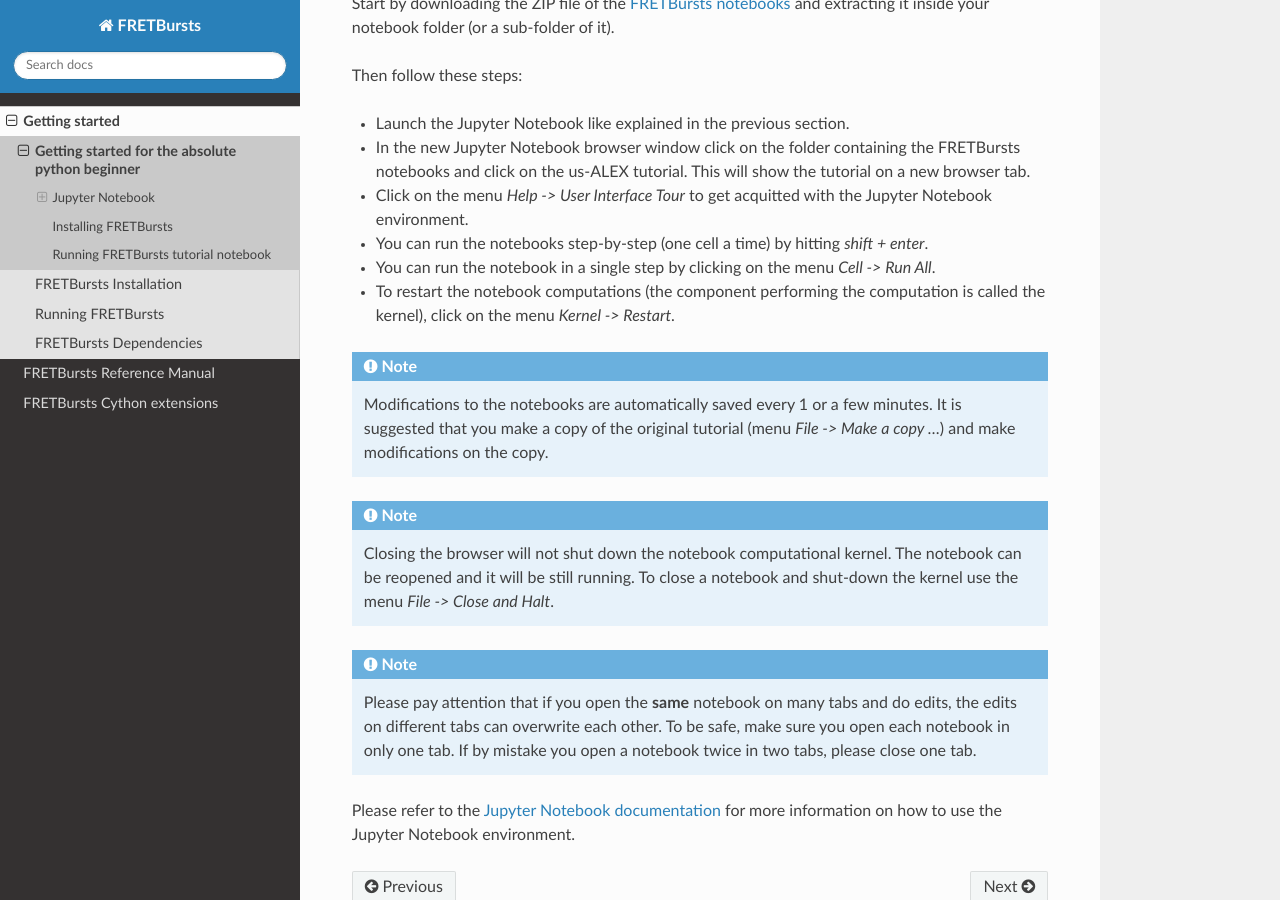
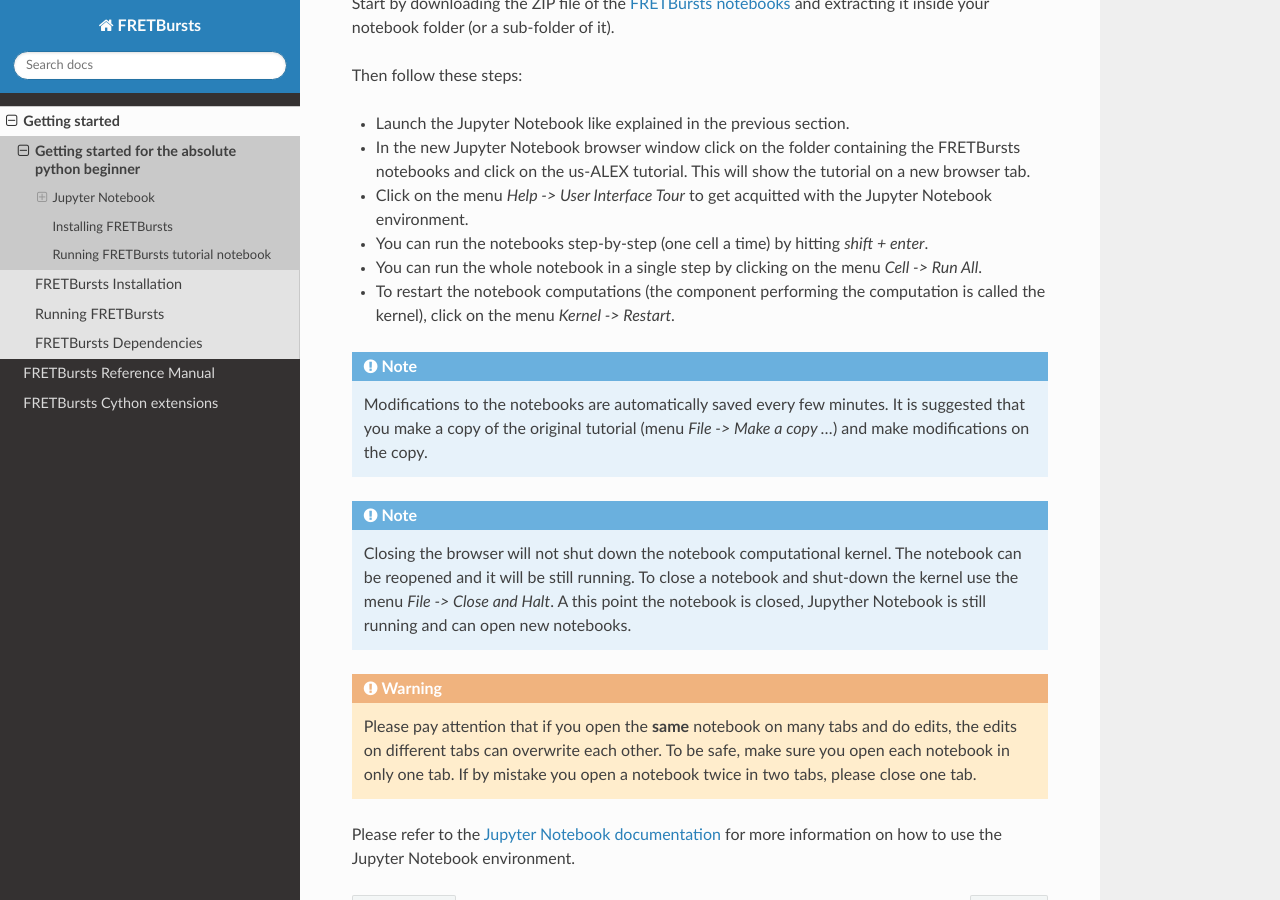
Before and after one commit to tritemio/FRETBursts, a Sphinx documentation site: the page built from docs/source/absolute_beginner.rst, in a window 1280 px wide and 900 px high, scrolled down 2549 px. Built offline with Sphinx 7.4.7 and the Read the Docs theme 2.0.0, drawn with Linux system fonts in a browser that asks for light colours; the version number could not be read and is left out.

Commit message:
Docs: minor edit

```diff
--- a/docs/source/absolute_beginner.rst
+++ b/docs/source/absolute_beginner.rst
@@ -148,7 +148,7 @@
 - You can run the notebooks step-by-step (one cell a time) by hitting
   *shift + enter*.
 
-- You can run the notebook in a single step by clicking on the menu
+- You can run the whole notebook in a single step by clicking on the menu
   *Cell -> Run All*.
 
 - To restart the notebook computations (the component performing the
@@ -158,7 +158,7 @@
 .. note::
 
     Modifications to the notebooks are automatically saved every
-    1 or a few minutes. It is suggested that you make a copy of the
+    few minutes. It is suggested that you make a copy of the
     original tutorial (menu *File -> Make a copy ...*) and make
     modifications on the copy.
 
@@ -167,9 +167,10 @@
     Closing the browser will not shut down the notebook computational kernel.
     The notebook can be reopened and it will be still running.
     To close a notebook and shut-down the kernel use the menu
-    *File -> Close and Halt*.
+    *File -> Close and Halt*. A this point the notebook is closed,
+    Jupyther Notebook is still running and can open new notebooks.
 
-.. note::
+.. warning::
 
     Please pay attention that if you open the **same** notebook on many
     tabs and do edits, the edits on different tabs can overwrite each other.
```
